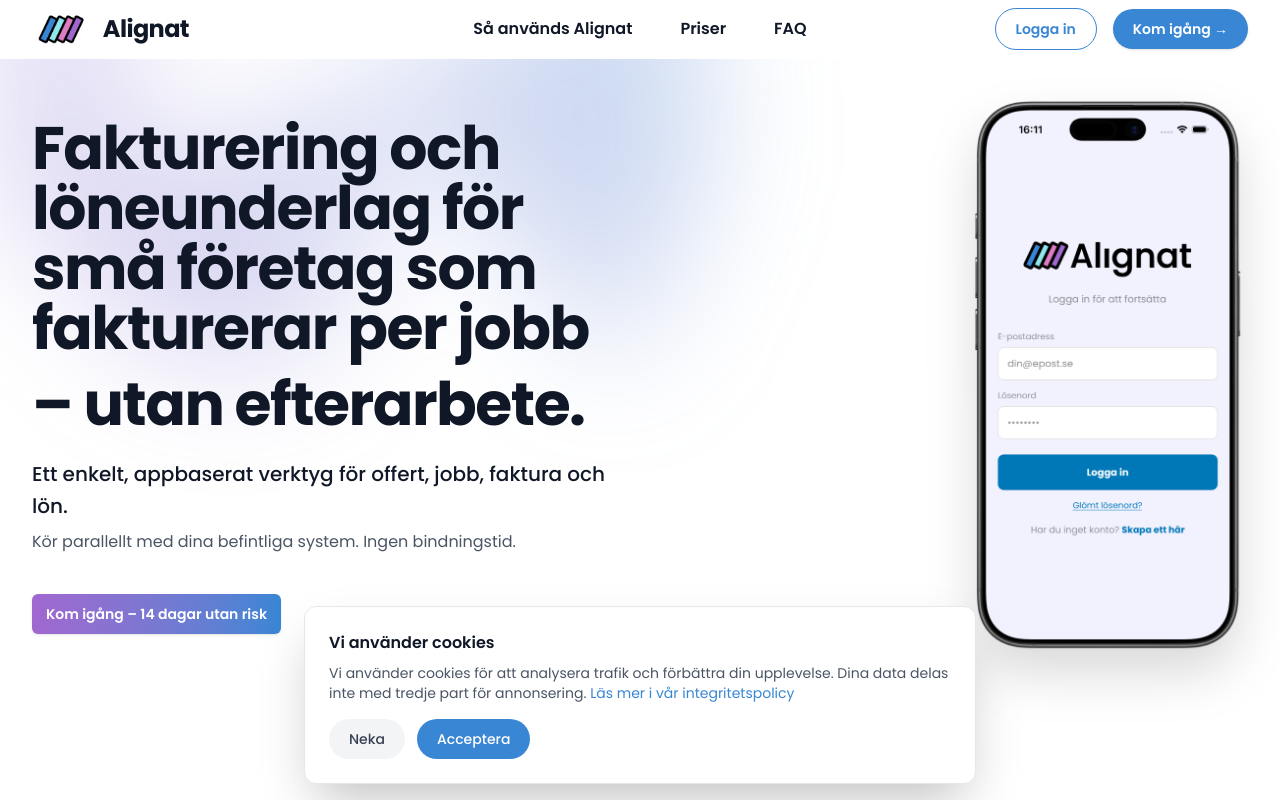
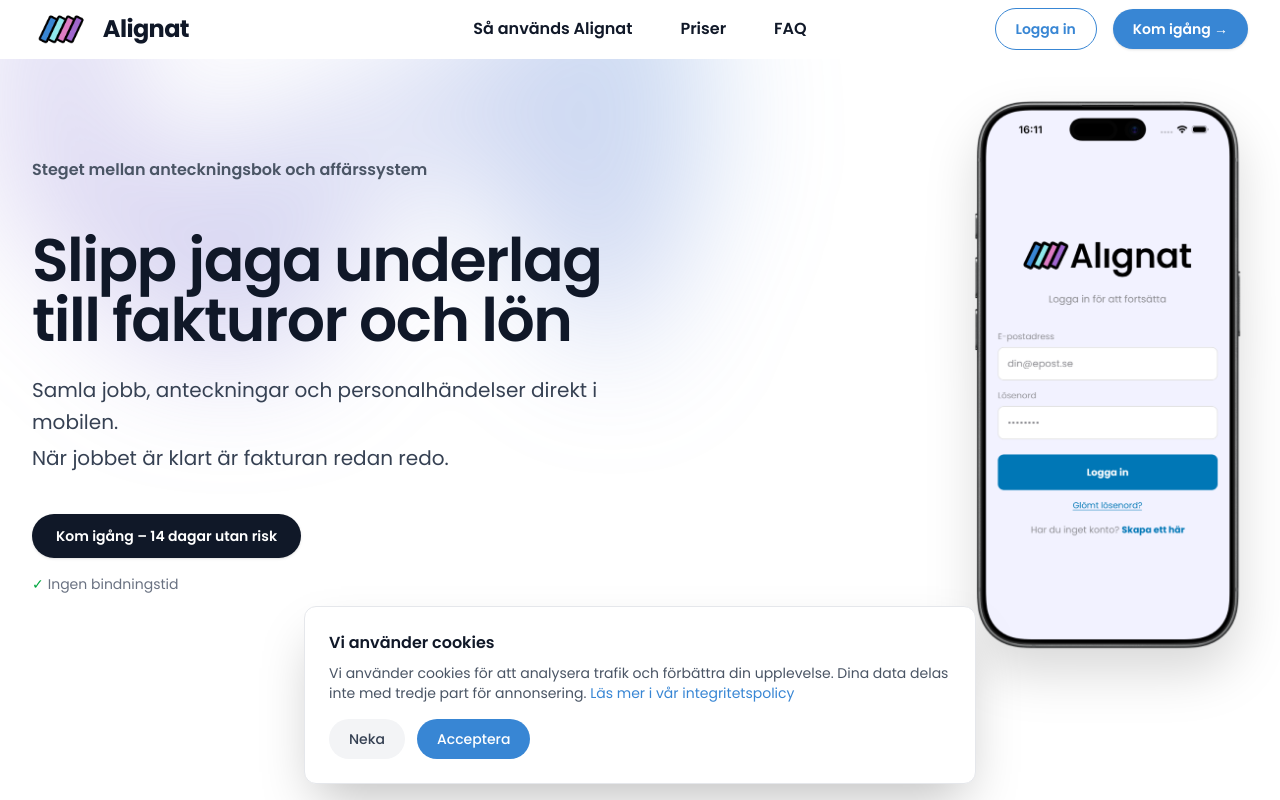
Before and after one commit to wikswroom/alignat-website, a Next.js app: page / in a window 1280 px wide. Shown: the top 800 px of the page. Built offline with nearby package versions, Linux system fonts and the light colour scheme.

Commit message:
hero fix

```diff
--- a/app/page.tsx
+++ b/app/page.tsx
@@ -33,24 +33,27 @@
           <div className="grid grid-cols-1 gap-y-12 lg:grid-cols-2 lg:gap-x-12 lg:items-center">
             {/* Text Content */}
             <div className="text-center lg:text-left">
-              <h1 className="text-4xl font-bold tracking-tight text-gray-900 sm:text-5xl lg:text-6xl">
-                Fakturering och löneunderlag för små företag som fakturerar per jobb
-                <span className="block mt-4">– utan efterarbete.</span>
+              <p className="text-base font-semibold text-gray-600 mb-12">
+                Steget mellan anteckningsbok och affärssystem
+              </p>
+              <h1 className="text-4xl font-semibold tracking-tight text-gray-900 sm:text-5xl lg:text-6xl">
+                Slipp jaga underlag till fakturor och lön
               </h1>
-              <p className="mt-6 text-xl leading-8 text-gray-900 font-medium">
-                Ett enkelt, appbaserat verktyg för offert, jobb, faktura och lön.
-              </p>
-              <p className="mt-2 text-base text-gray-600">
-                Kör parallellt med dina befintliga system. Ingen bindningstid.
+              <p className="mt-6 text-xl leading-8 text-gray-700">
+                Samla jobb, anteckningar och personalhändelser direkt i mobilen.
+                <span className="block mt-1">När jobbet är klart är fakturan redan redo.</span>
               </p>
               <div className="mt-10 flex items-center justify-center lg:justify-start gap-x-6">
                 <a
                   href="#get-started"
-                  className="rounded-md bg-gradient-to-r from-brand-purple to-brand-blue px-3.5 py-2.5 text-sm font-semibold text-white shadow-sm transition-all hover:from-brand-purple/90 hover:to-brand-blue/90 focus-visible:outline focus-visible:outline-2 focus-visible:outline-offset-2 focus-visible:outline-brand-blue"
+                  className="rounded-full bg-gray-900 px-6 py-3 text-sm font-semibold text-white shadow-sm transition-all hover:bg-gray-800"
                 >
                   Kom igång – 14 dagar utan risk
                 </a>
               </div>
+              <p className="mt-4 text-sm text-gray-500 flex items-center justify-center lg:justify-start gap-1">
+                <span className="text-green-600">✓</span> Ingen bindningstid
+              </p>
             </div>
 
             {/* Login Screenshot */}
```
